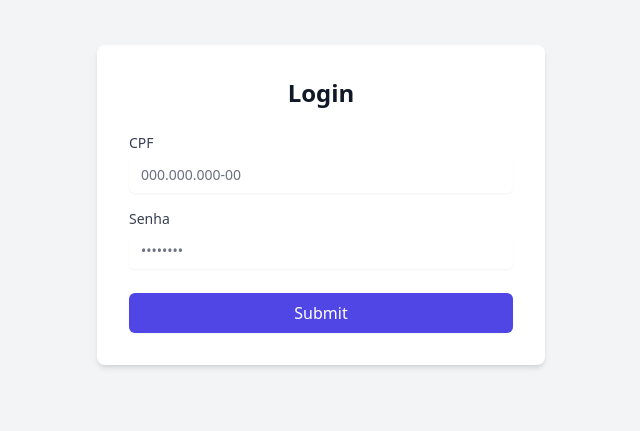
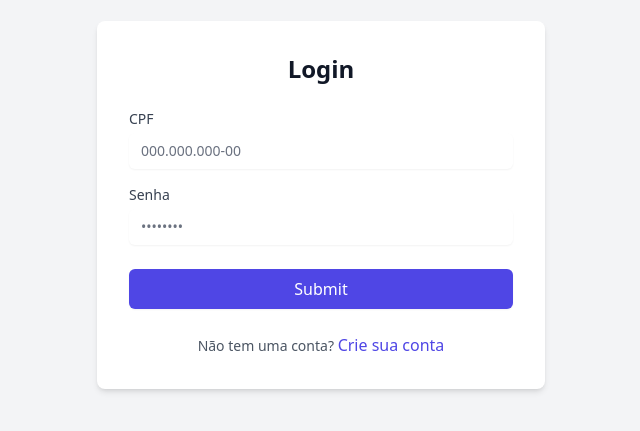
Before and after one commit to Fideliapp/fideli-app, a React (Vite) app in the folder web/: page /auth/login in a window 1280 px wide. Shown: the part 195-626 px from the top of the page, without its empty margins (319-959 px from the left). Built offline with nearby package versions, Linux system fonts and the light colour scheme.

Commit message:
:sparkles: feat: crie sua conta

```diff
--- a/web/src/pages/auth/login/index.tsx
+++ b/web/src/pages/auth/login/index.tsx
@@ -1,6 +1,7 @@
 import { useForm } from 'react-hook-form';
 import api from '../../../services/api';
 import { toast } from 'react-toastify';
+import { useNavigate, Link } from 'react-router-dom';
 
 interface LoginFormInputs {
   cpf: string;
@@ -9,17 +10,16 @@ interface LoginFormInputs {
 
 const Login = () => {
   const { register, handleSubmit, formState: { errors } } = useForm<LoginFormInputs>();
+  const navigate = useNavigate();
 
   const onSubmit = async (data: LoginFormInputs) => {
     try {
       const res = await api.post("/login", data);
-
       const { token } = res.data;
 
       localStorage.setItem('authToken', token);
-
-      toast.success("Autenticado com sucesso")
-
+      toast.success("Autenticado com sucesso");
+      navigate('/');
     } catch (error) {
       console.error('Erro ao fazer login:', error);
       toast.error('Erro no login, por favor, tente novamente.');
@@ -68,6 +68,13 @@ const Login = () => {
               className="w-full px-4 py-2 text-white bg-indigo-600 rounded-md shadow-sm hover:bg-indigo-700 focus:ring-2 focus:ring-indigo-500 focus:ring-offset-2 focus:ring-offset-gray-100"
             />
           </div>
+
+          <div className="text-center">
+            <span className="text-sm text-gray-600">Não tem uma conta? </span>
+            <Link to="/auth/register" className="text-indigo-600 hover:underline">
+              Crie sua conta
+            </Link>
+          </div>
         </form>
       </div>
     </div>
```
